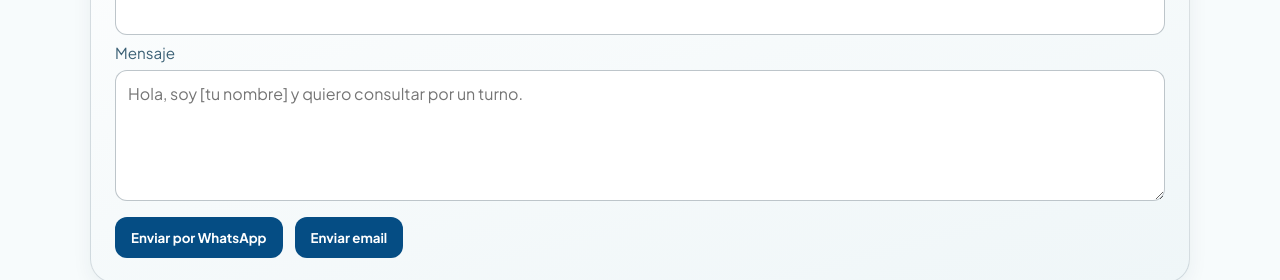
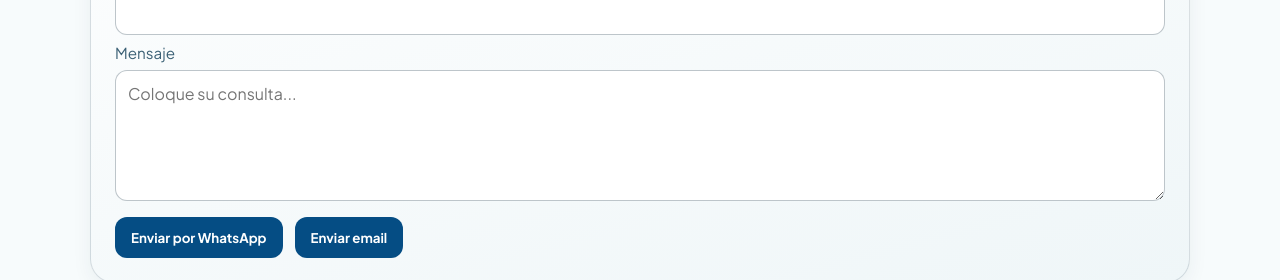
Before and after one commit to julian87nicolas/odontointegral-react, a React (Create React App) app: page / in a window 1280 px wide. Shown: the part 2166-2446 px from the top of the page. Built offline with nearby package versions, Linux system fonts and the light colour scheme; no server answers.

Commit message:
fix: placeholder and default text

```diff
--- a/src/components/ContactForm.js
+++ b/src/components/ContactForm.js
@@ -8,6 +8,11 @@ const initialForm = {
   message: "",
 };
 
+const buildDefaultMessage = (name) => {
+  const trimmedName = name.trim();
+  return trimmedName ? `Hola, soy ${trimmedName} y quiero consultar por un turno.` : "";
+};
+
 function ContactForm() {
   const { whatsapp, email } = useClinic();
   const [formData, setFormData] = useState(initialForm);
@@ -15,9 +20,7 @@ function ContactForm() {
   const [sent, setSent] = useState(false);
   const [emailSent, setEmailSent] = useState(false);
   const [emailSending, setEmailSending] = useState(false);
-  const messagePlaceholder = formData.name.trim()
-    ? `Hola, soy ${formData.name.trim()} y quiero consultar por un turno.`
-    : "Hola, soy [tu nombre] y quiero consultar por un turno.";
+  const messagePlaceholder = "Coloque su consulta...";
 
   const validate = () => {
     const nextErrors = {};
@@ -47,6 +50,21 @@ function ContactForm() {
     setSent(false);
     setEmailSent(false);
     setErrors((prev) => ({ ...prev, form: undefined }));
+
+    if (name === "name") {
+      setFormData((prev) => {
+        const previousAutoMessage = buildDefaultMessage(prev.name);
+        const shouldUpdateMessage = !prev.message.trim() || prev.message === previousAutoMessage;
+
+        return {
+          ...prev,
+          name: value,
+          message: shouldUpdateMessage ? buildDefaultMessage(value) : prev.message,
+        };
+      });
+      return;
+    }
+
     setFormData((prev) => ({ ...prev, [name]: value }));
   };
 
```
